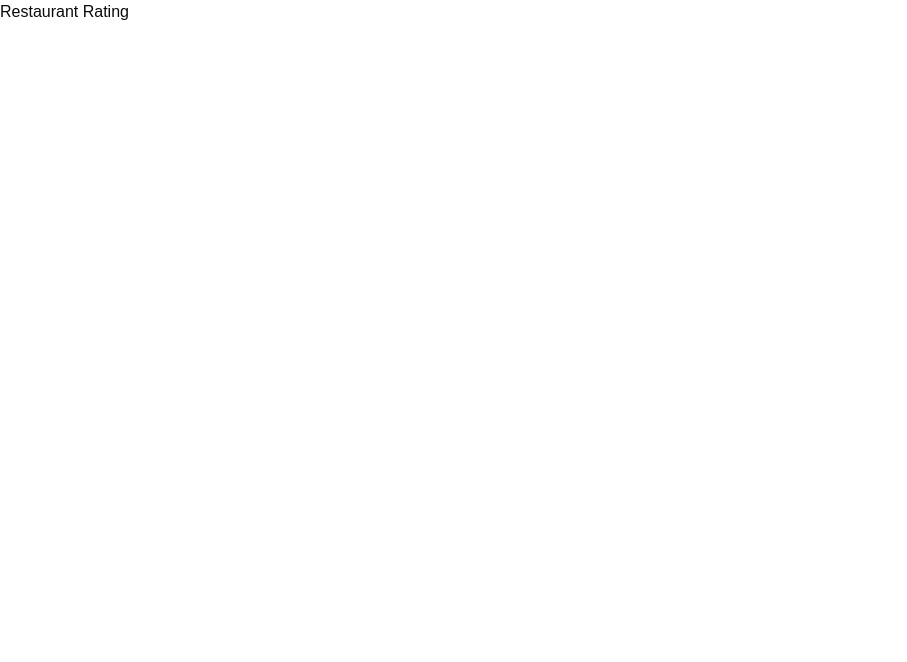
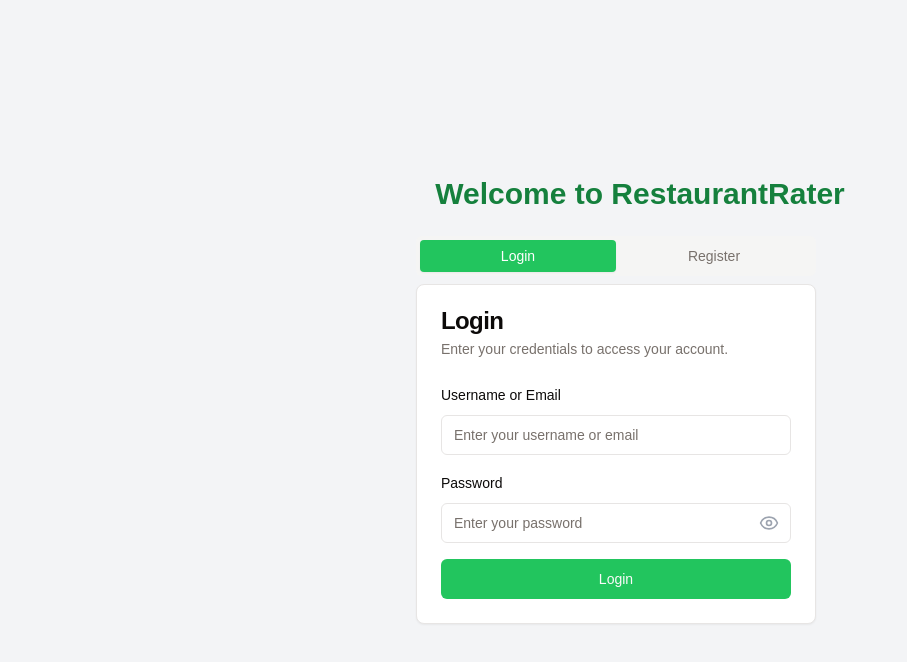
Before and after one commit to DSaatz/RR-App, a Next.js app in the folder Frontend/restaurant-rating/: page / in a window 1280 px wide. Shown: the top 662 px of the page, without its empty margins (0-907 px from the left). Built offline with nearby package versions, Linux system fonts and the light colour scheme.

Commit message:
changed root page to be login

```diff
--- a/Frontend/restaurant-rating/src/app/page.tsx
+++ b/Frontend/restaurant-rating/src/app/page.tsx
@@ -1,9 +1,18 @@
-import Image from "next/image";
+import { Metadata } from 'next'
+import AuthTabs from '@/components/ui/costum/auth-tabs'
 
-export default function Home() {
+export const metadata: Metadata = {
+  title: 'Login | RestaurantRater',
+  description: 'Log in to your RestaurantRater account',
+}
+
+export default function LoginPage() {
   return (
-    <div>
-      <p>Restaurant Rating</p>
+    <div className="min-h-screen flex items-center justify-center bg-gray-100">
+      <div className="max-w-md w-full">
+        <h1 className="text-3xl font-bold text-center text-green-700 mb-6">Welcome to RestaurantRater</h1>
+        <AuthTabs />
+      </div>
     </div>
-  );
+  )
 }
```
